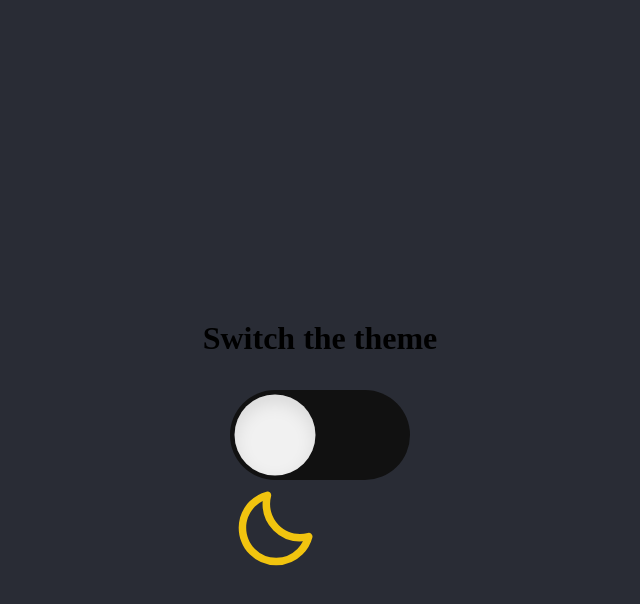
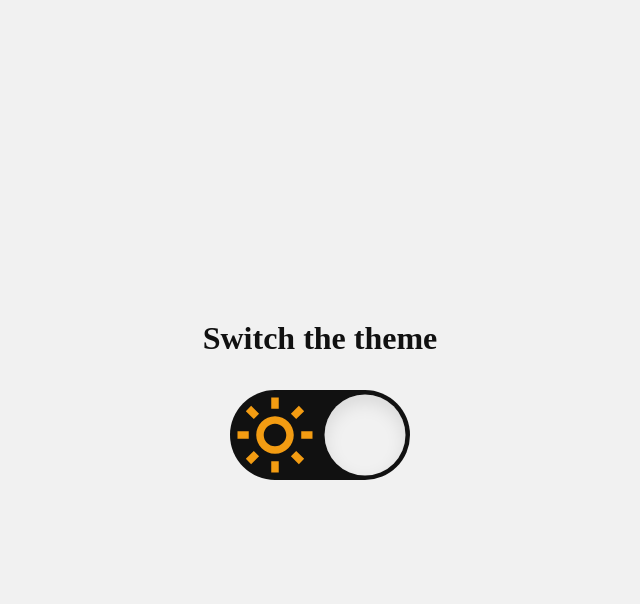
Before and after one commit to danielcaze/theme-switcher, a plain HTML site: page index.html in a window 1280 px wide. Both pictures are taken after a click on the element 595 px from the left and 435 px from the top of the page. Shown: the whole page, without its empty margins (320-960 px from the left). Drawn offline with Linux system fonts and the light colour scheme.

Commit message:
:sparkles: added the javascript function and the css effects

```diff
--- a/index.html
+++ b/index.html
@@ -15,9 +15,9 @@
             </h1>
         </div>
         <div id="button">
-            <img src="./assets/sun.svg" alt="">
-            <span class="changeTheme"></span>
-            <img src="./assets/moon.svg" alt="">
+            <img src="./assets/moon.svg" alt="" class="dark-th">
+            <img src="./assets/sun.svg" alt="" class="light-th">
+            <span class="toggle"></span>
         </div>
     </main>
     <script src="./scripts.js"></script>
--- a/scripts.js
+++ b/scripts.js
@@ -0,0 +1,7 @@
+const toggle = document.getElementById("button")
+const body = document.querySelector("body")
+const title = document.querySelector("h1")
+
+toggle.addEventListener('click', () => {toggle.classList.toggle('active'),
+body.classList.toggle('active'),
+title.classList.toggle('active')})
--- a/style.css
+++ b/style.css
@@ -12,8 +12,9 @@
 
 body {
     display: flex;
+    text-align: center;
+    align-items: center;
     justify-content: center;
-    align-items: center;
     min-height: 100vh;
     background: #292C35;
     transition: 0.5s;
@@ -21,6 +22,12 @@ body {
 
 .text {
     margin-bottom: 33px;
+    color: #F1F1F1;
+}
+
+.text.active {
+    margin-bottom: 33px;
+    color: #111;
 }
 
 #button {
@@ -34,7 +41,15 @@ body {
     transition: 0.5s;
 }
 
-#button .changeTheme {
+div > img {
+    position: absolute;
+    top: 0px;
+    left: 0px;
+    width: 90px;
+    height: 90px;
+}
+
+#button .toggle {
     position: absolute;
     top: 0px;
     left: 0px;
@@ -45,12 +60,17 @@ body {
     transform: scale(0.9);
     cursor: pointer;
     box-shadow: inset 0 8px 20px rgba(0, 0, 0, 0.1);
+    transition: 0.5s;
 }
 
-div > img {
-    display: inline;
-    top: 0px;
-    left: 0px;
-    width: 90px;
-    height: 90px;
+#button.active .toggle {
+    left: 90px;
 }
+
+body.active {
+    background: #F1F1F1;
+}
+
+.dark-th {
+    left:90px;
+}
```
